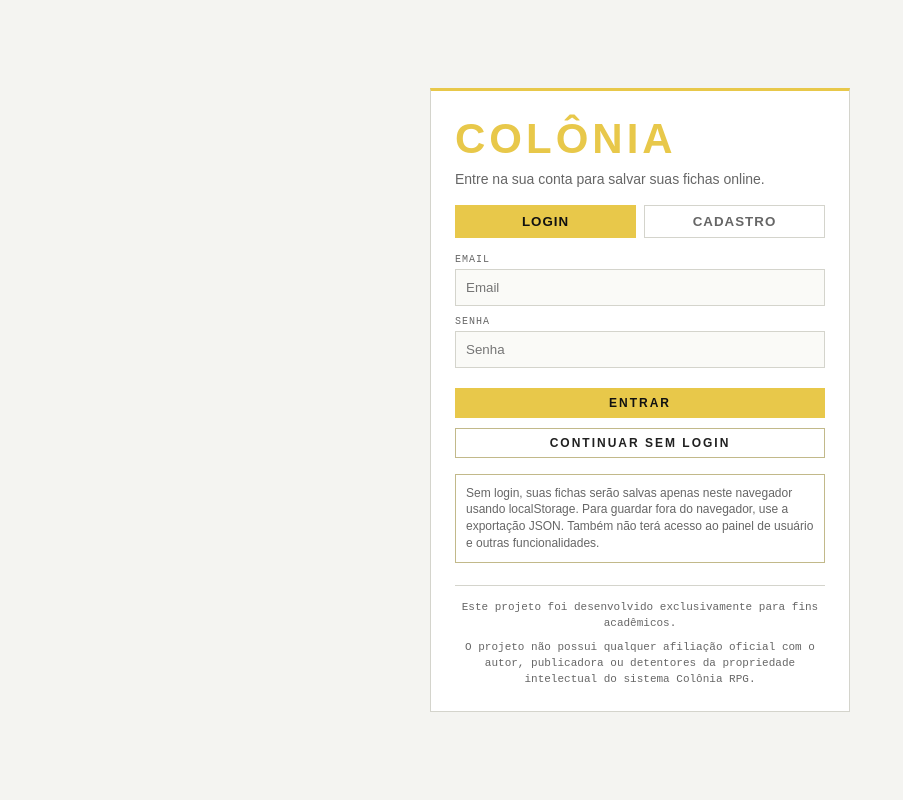
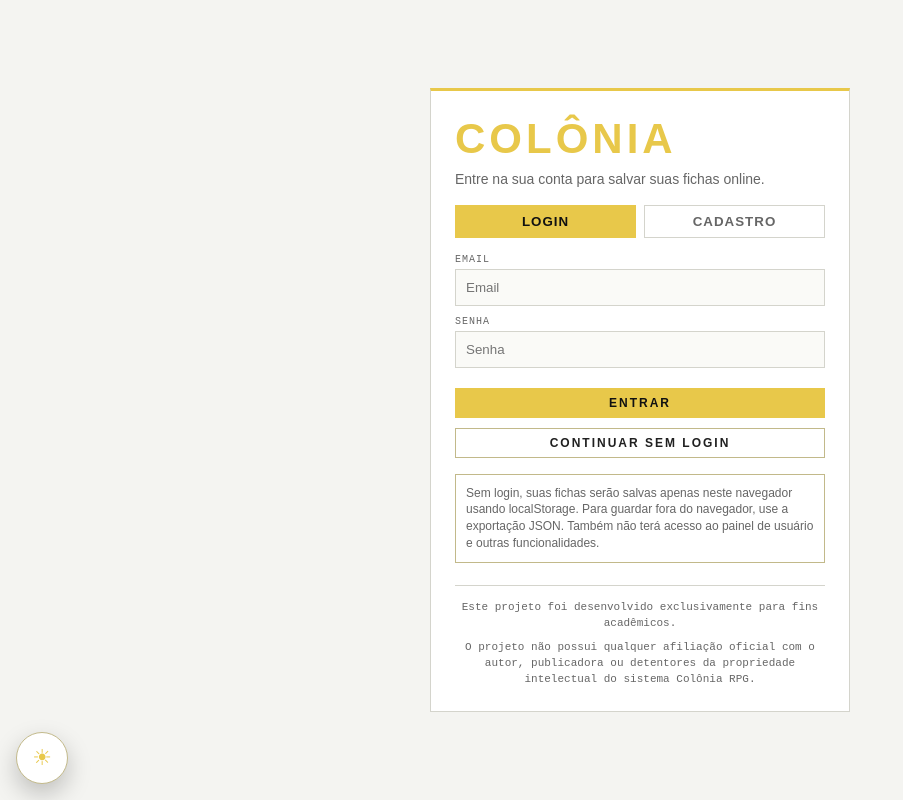
Before and after one commit to GabrielDeGiuliCosta/Desenvolvimento-Web, a React (Vite) app: page / in a window 1280 px wide. Shown: the whole page, without its empty margins (0-903 px from the left). Built offline with nearby package versions, Linux system fonts and the light colour scheme; no server answers.

Commit message:
0.8.17 - Botão de tema adicionado nas páginas de login e painel

```diff
--- a/src/App.jsx
+++ b/src/App.jsx
@@ -377,6 +377,15 @@
         onLogout={sair}
       />
 
+      <button
+        className="theme-floating-button"
+        type="button"
+        onClick={alternarTema}
+        aria-label="Alternar tema claro e escuro"
+      >
+        {temaEscuro ? '☾' : '☀'}
+      </button>
+
       <input
         id="panelImportInput"
         type="file"
@@ -390,10 +399,21 @@
 
   if (modoApp !== 'app') {
     return (
-      <AuthHome
-        onGuest={iniciarComoConvidado}
-        onLoginSuccess={iniciarComoLogado}
-      />
+      <>
+        <AuthHome
+          onGuest={iniciarComoConvidado}
+          onLoginSuccess={iniciarComoLogado}
+        />
+
+        <button
+          className="theme-floating-button"
+          type="button"
+          onClick={alternarTema}
+          aria-label="Alternar tema claro e escuro"
+        >
+          {temaEscuro ? '☾' : '☀'}
+        </button>
+      </>
     )
   }
 
@@ -482,7 +502,6 @@
                 onExport={exportar}
                 onImport={importar}
                 onOpenSettings={() => setConfigOpen(true)}
-                temaEscuro={temaEscuro}
                 onLogout={sair}
                 showPanelOption={false}
               />
--- a/src/UserMenu.jsx
+++ b/src/UserMenu.jsx
@@ -7,7 +7,6 @@
   onExport,
   onImport,
   onOpenSettings,
-  temaEscuro,
   onLogout,
   showPanelOption = true,
   showExportOption = true
@@ -35,10 +34,6 @@
           <button type="button" onClick={onImport}>Importar JSON</button>
 
           <button type="button" onClick={onOpenSettings}>
-            {temaEscuro ? 'Modo Claro ☀' : 'Modo Escuro ☾'}
-          </button>
-
-          <button type="button" onClick={onOpenSettings}>
             Configurações
           </button>
 
```
